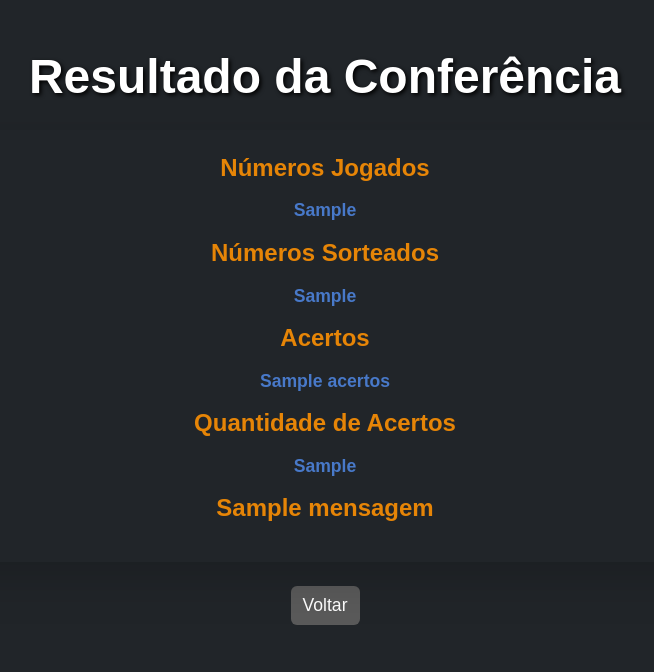
After one commit to arijunior2020/previsao-mega_sena, a Flask app: template templates/conferir_resultados.html in a window 1280 px wide. The commit adds this page. Shown: the top 672 px of the page, without its empty margins (315-969 px from the left). Run offline with Flask 3, Linux system fonts and the light colour scheme; the template is opened without the code that fills it: most values are stand-ins (such as "Sample title", 1, 10 or a date in 2020).

Commit message:
:sparkles: feat: Confereri Jogo

```diff
--- a/app.py
+++ b/app.py
@@ -48,6 +48,9 @@ probabilidades = {
     20: {"Sena": 1292, "Quina": 81, "Quadra": 13},
 }
 
+# Números sorteados
+numeros_sorteados = [5, 33, 4, 53, 7, 23]
+
 @app.route('/')
 def index():
     return render_template('index.html')
@@ -94,5 +97,30 @@ def gerar():
 def healthz():
     return 'OK', 200
 
+# Verificar acertos
+@app.route('/conferir', methods=['POST'])
+def conferir():
+    numeros_jogados = request.form['numeros_jogados']
+
+    # Validar os números jogados
+    try:
+        numeros_jogados = list(map(int, numeros_jogados.split(',')))
+    except ValueError:
+        mensagem = "Por favor, insira números jogados válidos separados por vírgulas."
+        return render_template('index.html', mensagem=mensagem)
+
+    # Verificar acertos
+    acertos = set(numeros_jogados).intersection(numeros_sorteados)
+
+    mensagem = "Parabéns!" if len(acertos) >= 4 else "Tente novamente!"
+    return render_template(
+        'conferir_resultados.html',
+        numeros_jogados=numeros_jogados,
+        numeros_sorteados=numeros_sorteados,
+        acertos=list(acertos),
+        quantidade_acertos=len(acertos),
+        mensagem=mensagem
+    )
+
 if __name__ == '__main__':
     app.run(host='0.0.0.0', port=5000, debug=True)
--- /dev/null
+++ b/templates/conferir_resultados.html
@@ -0,0 +1,34 @@
+<!DOCTYPE html>
+<html lang="pt-BR">
+<head>
+    <meta charset="UTF-8">
+    <meta name="viewport" content="width=device-width, initial-scale=1.0">
+    <title>Resultado da Conferência</title>
+    <link href="https://cdn.jsdelivr.net/npm/bootstrap@5.3.0-alpha3/dist/css/bootstrap.min.css" rel="stylesheet">
+    <link rel="stylesheet" href="/static/style.css">
+</head>
+<body class="bg-dark text-light">
+    <div class="container py-5">
+        <h1 class="text-center mb-4">Resultado da Conferência</h1>
+        <div class="card p-4 shadow-lg">
+            <h3 class="text-center">Números Jogados</h3>
+            <p class="text-center">{{ numeros_jogados }}</p>
+            <h3 class="text-center">Números Sorteados</h3>
+            <p class="text-center">{{ numeros_sorteados }}</p>
+            <h3 class="text-center">Acertos</h3>
+            <p class="text-center">{{ acertos }}</p>
+            <h3 class="text-center">Quantidade de Acertos</h3>
+            <p class="text-center">{{ quantidade_acertos }}</p>
+            <h3 class="text-center">{{ mensagem }}</h3>
+        </div>
+        <div class="text-center mt-4">
+            <a href="/" class="btn btn-secondary">Voltar</a>
+        </div>
+    </div>
+    <script src="https://cdn.jsdelivr.net/npm/bootstrap@5.3.0-alpha3/dist/js/bootstrap.bundle.min.js"></script>
+    <script src="https://cdn.jsdelivr.net/npm/aos@2.3.1/dist/aos.js"></script>
+    <script>
+        AOS.init();
+    </script>
+</body>
+</html>
```
Also changed, not shown: templates/index.html (+10 -0 lines).
